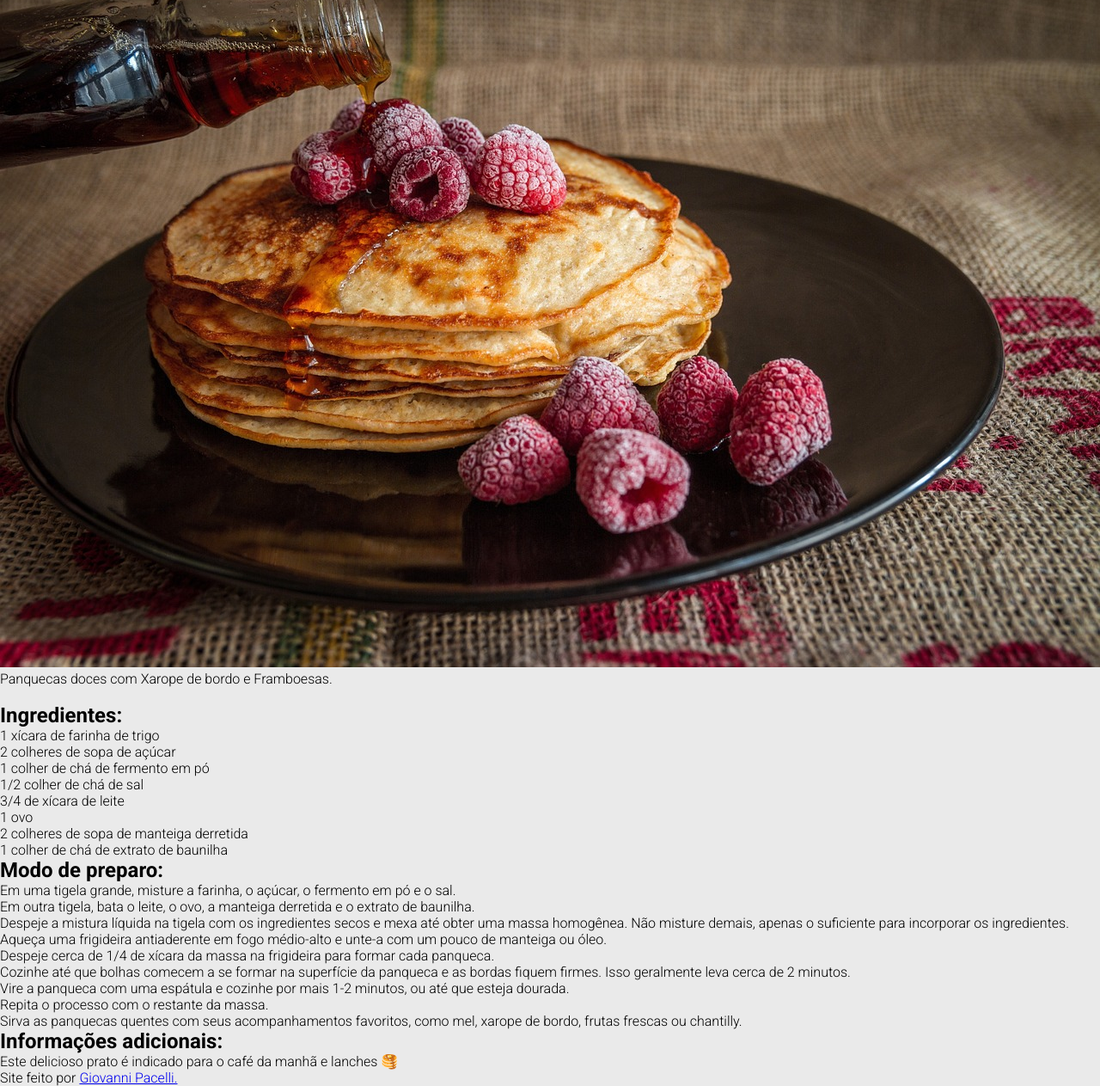
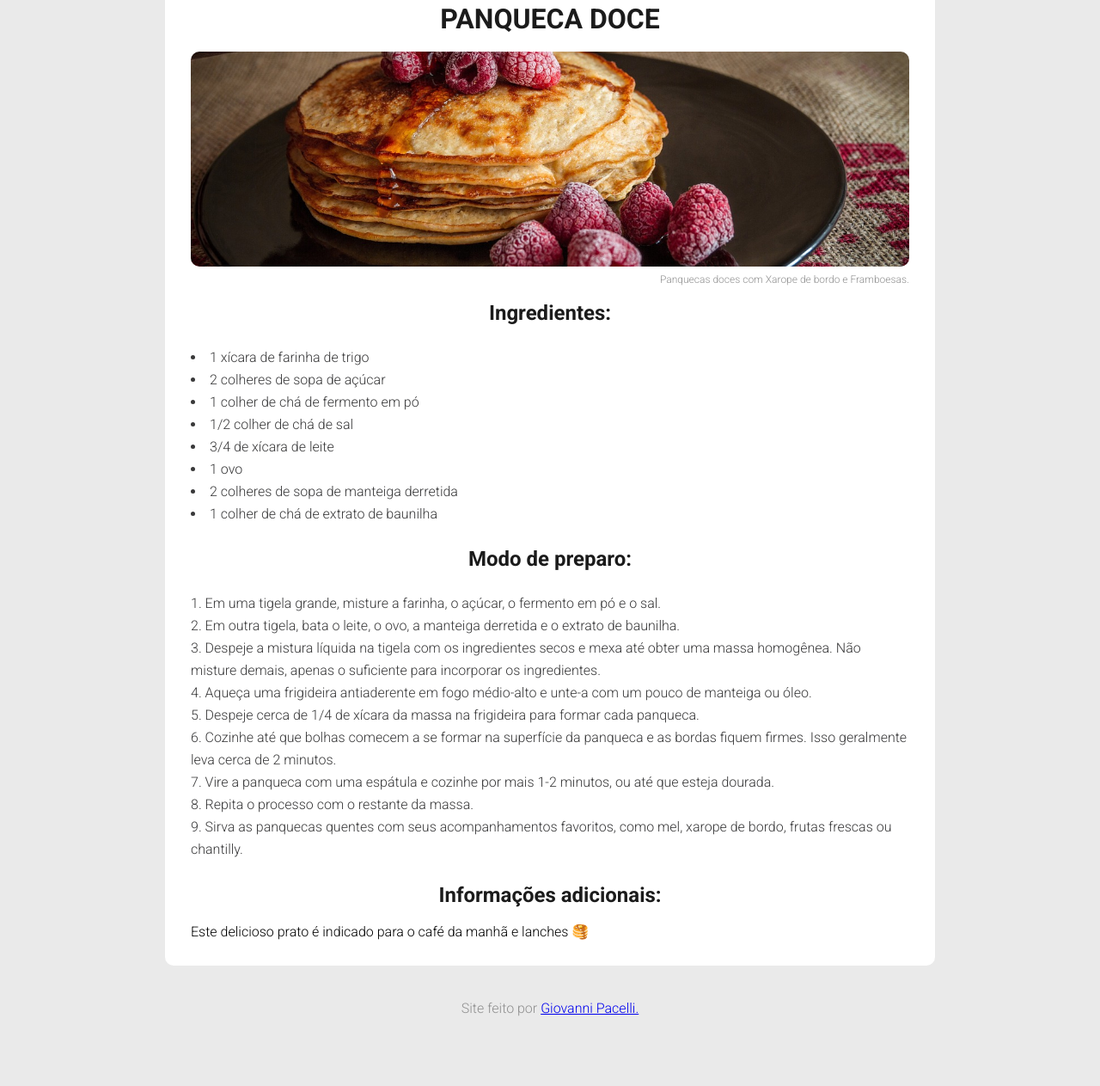
Before and after one commit to giovannipacellirib/Pagina-de-Receita, a plain HTML site: page index.html in a window 1280 px wide. Shown: the part 67-1330 px from the top of the page at 86% size. After the commit the page ends 1249 px from the top, so only its background shows below. Drawn offline with Linux system fonts and the light colour scheme.

Commit message:
add all css

```diff
--- a/index.html
+++ b/index.html
@@ -10,16 +10,17 @@
     <link rel="stylesheet" href="styles.css">
 </head>
 <body>
-    <div id="container">
-    <h1>Panqueca doce</h1>
-
-    <figure>
+    <div class="recipe-container">
+    <h1>PANQUECA DOCE</h1>
+        <br>
+    <figure class="recipe-image">
         <img src="./assets/pancakes-2291908_1280 (2).jpg" alt="Imagem de panquecas doces em um prato preto com xarope de bordo e fraboesas ">
         <figcaption>Panquecas doces com Xarope de bordo e Framboesas.</figcaption>
     </figure>
     <br>
-    <div id="ingredients">
+    <div class="info">
     <h2>Ingredientes:</h2>
+    <br>
     <ul>
         <li>1 xícara de farinha de trigo</li>
         <li>2 colheres de sopa de açúcar</li>
@@ -30,9 +31,9 @@
         <li>2 colheres de sopa de manteiga derretida</li>
         <li>1 colher de chá de extrato de baunilha</li>
     </ul>
-    </div>
-    <div id="preparation mode">
+    <br>
     <h2>Modo de preparo:</h2>
+    <br>
     <ol>
         <li>Em uma tigela grande, misture a farinha, o açúcar, o fermento em pó e o sal.</li>
         <li>Em outra tigela, bata o leite, o ovo, a manteiga derretida e o extrato de baunilha.</li>
@@ -44,14 +45,12 @@
         <li>Repita o processo com o restante da massa.</li>
         <li>Sirva as panquecas quentes com seus acompanhamentos favoritos, como mel, xarope de bordo, frutas frescas ou chantilly.</li>
     </ol>
+    <br>
     </div>
-    <div id="add informations">
     <h2>Informações adicionais:</h2>
+    <br>
     <p>Este delicioso prato é indicado para o café da manhã e lanches 🥞</p>
     </div>
-    <div id="footer">
     <footer>Site feito por <a href="https://github.com/giovannipacellirib" target="_blank">Giovanni Pacelli.</a></footer>
-    </div>
-    </div>
 </body>
 </html>
--- a/styles.css
+++ b/styles.css
@@ -5,9 +5,57 @@
 }
 
 body {
-    background-color: #EAEAEA;
+    background: #eaeaea;
+    font-family: 'Roboto', sans-serif;
+  }
+
+.recipe-container {
+   background: white;
+   width: 70%;
+   margin: 40px auto;
+   padding: 30px;
+   border-radius: 10px;
 }
 
-body * {
-    font-family: 'Roboto', sans-serif;
+.recipe-container h1 {
+   color: #1B1B1B;
+   text-align: center;
 }
+
+.recipe-container h2 {
+   color: #1B1B1B;
+   text-align: center;
+}
+
+
+.recipe-container ul {
+   color: #39393A;
+}
+
+.recipe-container ol {
+   color: #39393A;
+}
+
+.info {
+   line-height: 26px;
+   list-style-position: inside;
+}
+
+.recipe-image {
+   text-align: right;
+   font-size: 12px;
+   color: #8f8f8f;
+}
+
+.recipe-image img {
+   width: 100%;
+   height: 250px;
+   object-fit: cover;
+   border-radius: 10px;
+   margin-bottom: 5px;
+}
+
+footer {
+   color: #8f8f8f;
+   text-align: center;
+}
```
